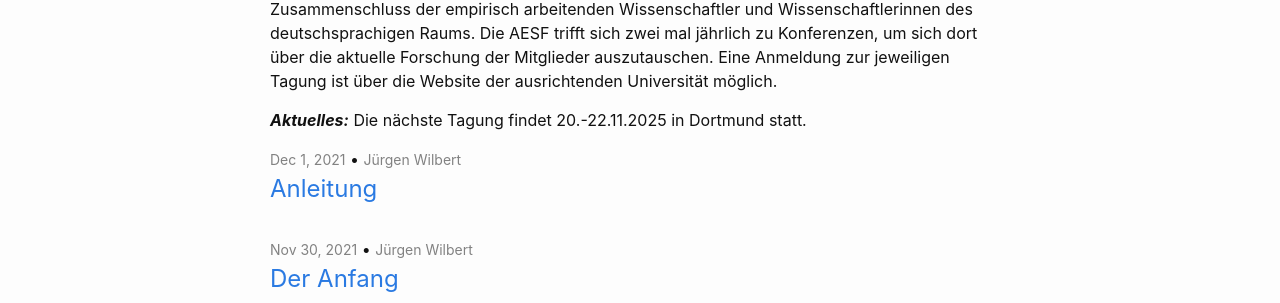
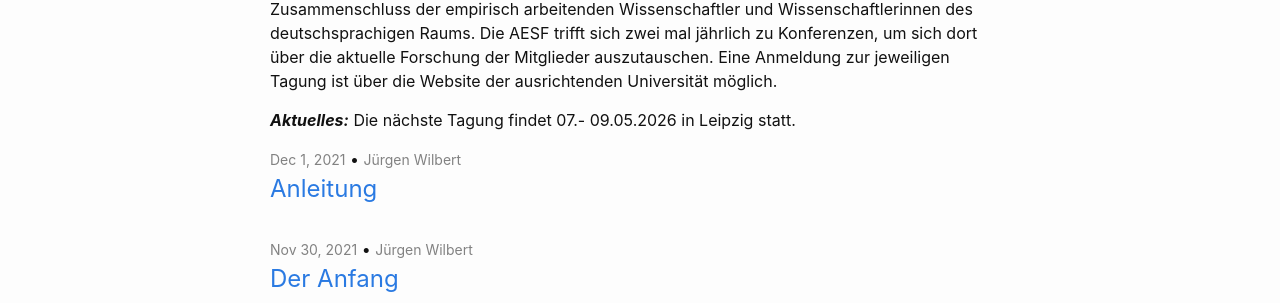
Before and after one commit to jazznbass/aesf_homepage, a Jekyll site: the page built from index.md, in a window 1280 px wide. Shown: the part 143-446 px from the top of the page. Built offline with Jekyll 4.4.1, drawn with Linux system fonts in a browser that asks for light colours.

Commit message:
Modify conference details in index.md
Updated the date and location for the upcoming conference.

```diff
--- a/index.md
+++ b/index.md
@@ -6,4 +6,4 @@ Willkommen auf der Internetseite der Arbeitsgemeinschaft Empirische Sonderpädag
 Die Arbeitsgruppe Empirische Sonderpädagogische Forschung (AESF) ist ein Zusammenschluss der empirisch arbeitenden Wissenschaftler und Wissenschaftlerinnen des deutschsprachigen Raums. Die AESF trifft sich zwei mal jährlich zu Konferenzen, um sich dort über die aktuelle Forschung der Mitglieder auszutauschen. Eine Anmeldung zur jeweiligen Tagung ist über die Website der ausrichtenden Universität möglich.
 
 ***Aktuelles:***
-Die nächste Tagung findet 20.-22.11.2025 in Dortmund statt.
+Die nächste Tagung findet 07.- 09.05.2026 in Leipzig statt.
```
